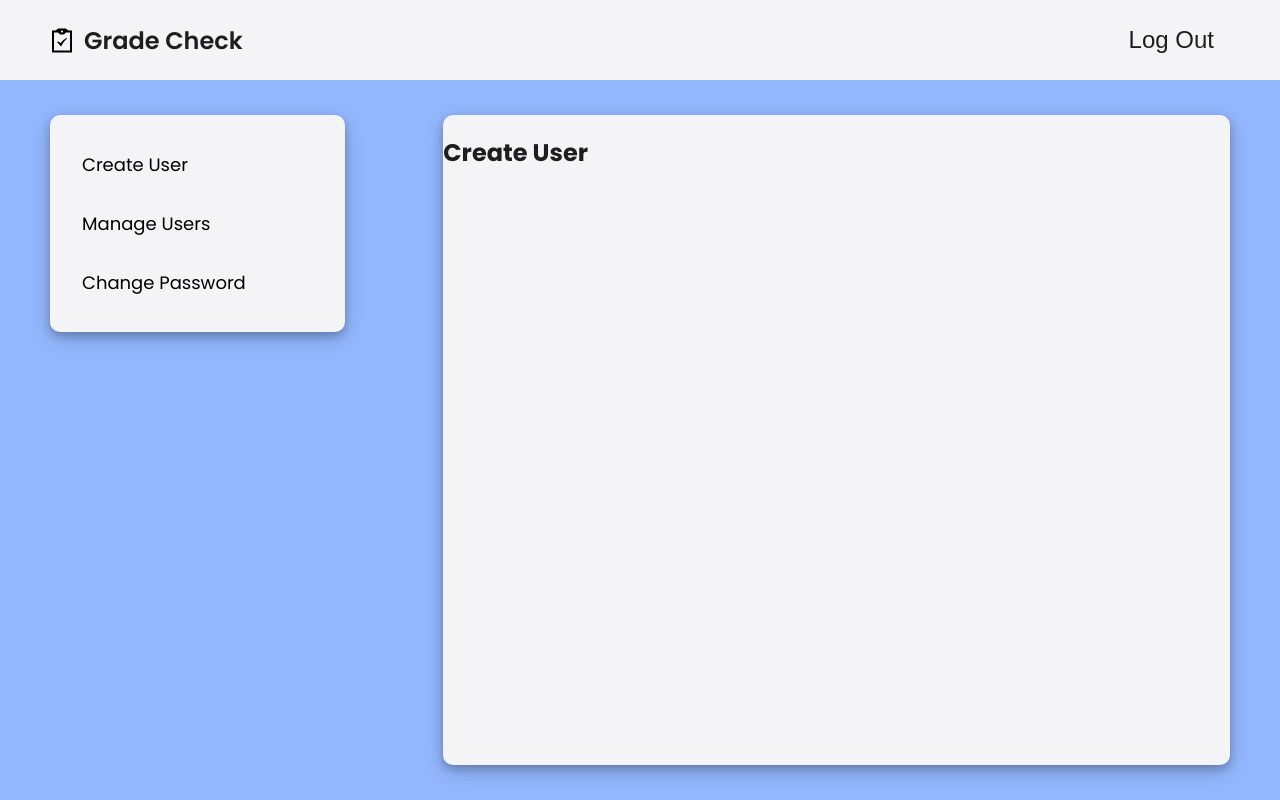
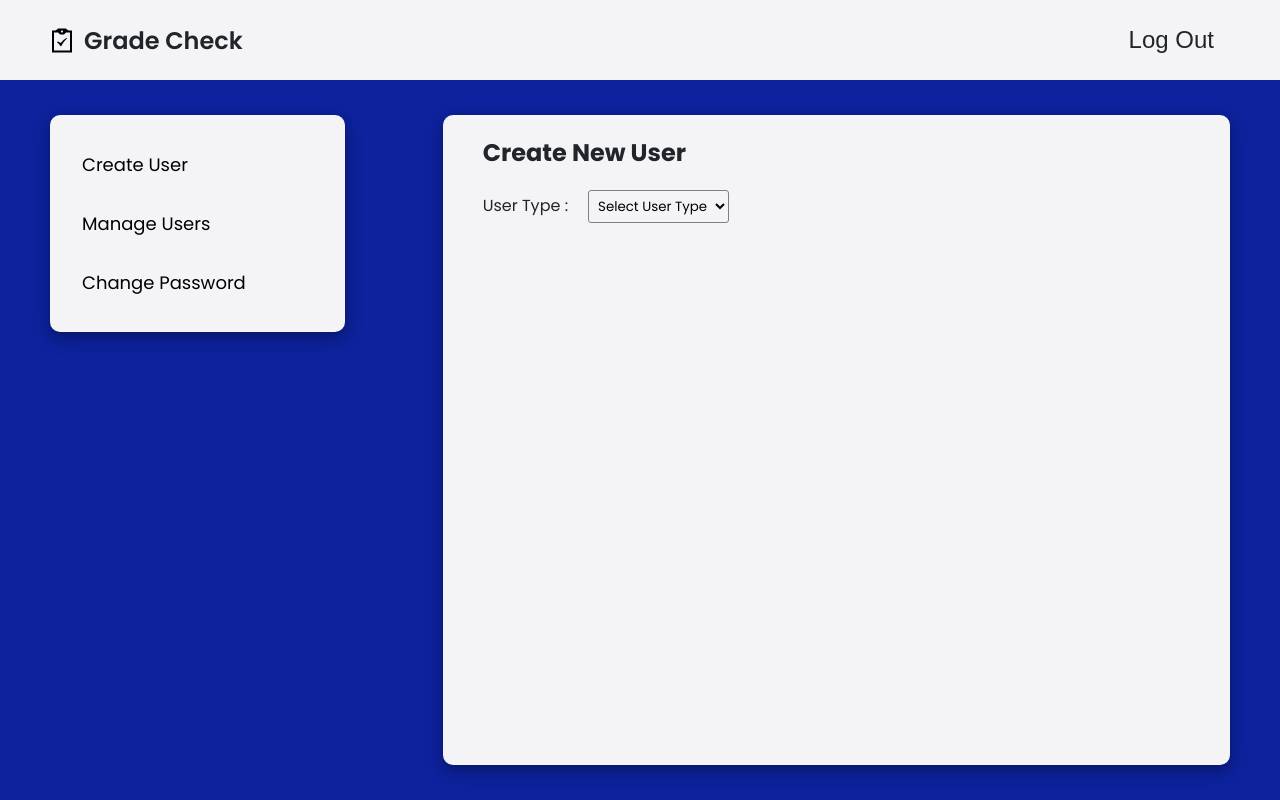
Before and after one commit to Saket2766/Student-Record-Management, a React (Create React App) app in the folder frontend/: page /dashboard in a window 1280 px wide. Built offline with nearby package versions, Linux system fonts and the light colour scheme; sample sign-in values are in the browser's storage.

Commit message:
modified:   backend/Models/StudentModel.js 	modified:   frontend/src/components/CreateUser.js 	modified:   frontend/src/pages/AdminDashboard.js 	modified:   frontend/src/styles/adminDashboard.css 	modified:   frontend/src/styles/home.css 	modified:   frontend/src/styles/index.css

```diff
--- a/frontend/src/components/CreateUser.js
+++ b/frontend/src/components/CreateUser.js
@@ -1,6 +1,21 @@
 const CreateUser = () => {
+
+    const handleSubmit = (e) =>{
+        e.preventdefault();
+    }
+
     return (
-        <h1>Create User</h1>
+        <form onSubmit={handleSubmit}>
+            <h1>Create New User</h1>
+            <div className="flex-form">
+                <label>User Type :</label>
+                <select required>
+                    <option value="select">Select User Type</option>
+                    <option value="teacher">Teacher</option>
+                    <option value="student">Student</option>
+                </select>
+            </div>
+        </form>
      );
 }
 
--- a/frontend/src/pages/AdminDashboard.js
+++ b/frontend/src/pages/AdminDashboard.js
@@ -14,6 +14,7 @@ const AdminDashboard = () => {
     const manageUser = useRef();
     const changePassword = useRef();
 
+    //functions to show the different components
     const showCreateUser = () =>{
         setIsCreateHidden(false);
         setIsManageHidden(true);
@@ -55,6 +56,7 @@ const AdminDashboard = () => {
 
         updateHidden();
     },[isCreateHidden,isChangePasswordHidden,isManageHidden]);
+
     return (
         <div className="admin-main">
             <div className="admin-sidebar">
--- a/frontend/src/styles/adminDashboard.css
+++ b/frontend/src/styles/adminDashboard.css
@@ -39,6 +39,7 @@
     text-align: left;
     padding: 1rem 2rem;
     width: 100%;
+    transition: 0.3s;
 }
 
 .sidebar-nav button:hover{
@@ -54,6 +55,30 @@
     border-radius: 10px;
 }
 
+form{
+    width: 90%;
+    box-sizing: border-box;
+    margin: 10px auto;
+}
+label,select{
+    display: block;
+}
+.flex-form{
+    display: flex;
+    align-items: baseline;
+    gap: 20px;
+}
+select{
+    width: fit-content;
+    font-family: Poppins,sans-serif;
+    outline: 0px;
+    border-radius: 3px;
+    border: 1px solid gray;
+    padding: 5px;
+    background-color: inherit;
+}
+
+
 .hidden{
     display: none;
-  }
+}
--- a/frontend/src/styles/home.css
+++ b/frontend/src/styles/home.css
@@ -44,6 +44,7 @@
 
 .login fieldset{
     border: 1px solid #F4F4F6;
+    border-radius: 5px;
     padding: 15px;
 }
 
@@ -71,7 +72,7 @@
     border-radius: 5px;
     font-family: Poppins,sans-serif;
     font-weight: 400;
-    color: #1e1e1e;
+    color: #212529;
     width: 100%;
     box-sizing: border-box;
     border: 0;
--- a/frontend/src/styles/index.css
+++ b/frontend/src/styles/index.css
@@ -7,7 +7,7 @@
   Colours:
     Blues:
       #213866
-      #7CA7FF (background)
+      #7CA7FF / #a5d8ff (background)
       #497DE6 (button/highlight)
       #3F4C66
       #3962B3
@@ -17,8 +17,8 @@
 
 body {
   margin: 0;
-  background-color: #93b7fe;
-  color: #1E1E1E;
+  background-color: #0D229C;
+  color: #212529;
   font-family: Poppins, sans-serif;
 }
 
```
Also changed, not shown: 1 other file (tests, documents, lock files or other folders).
